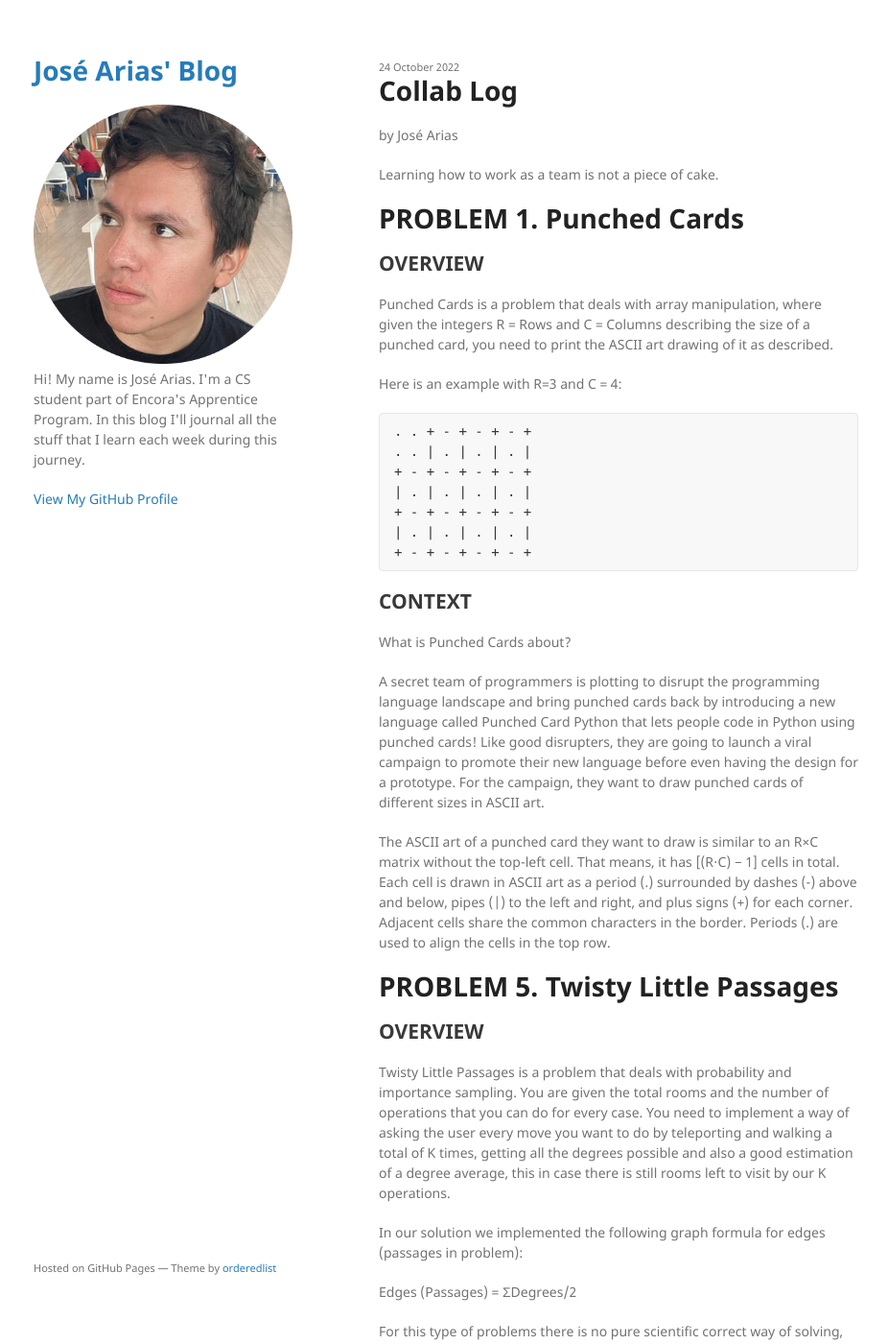
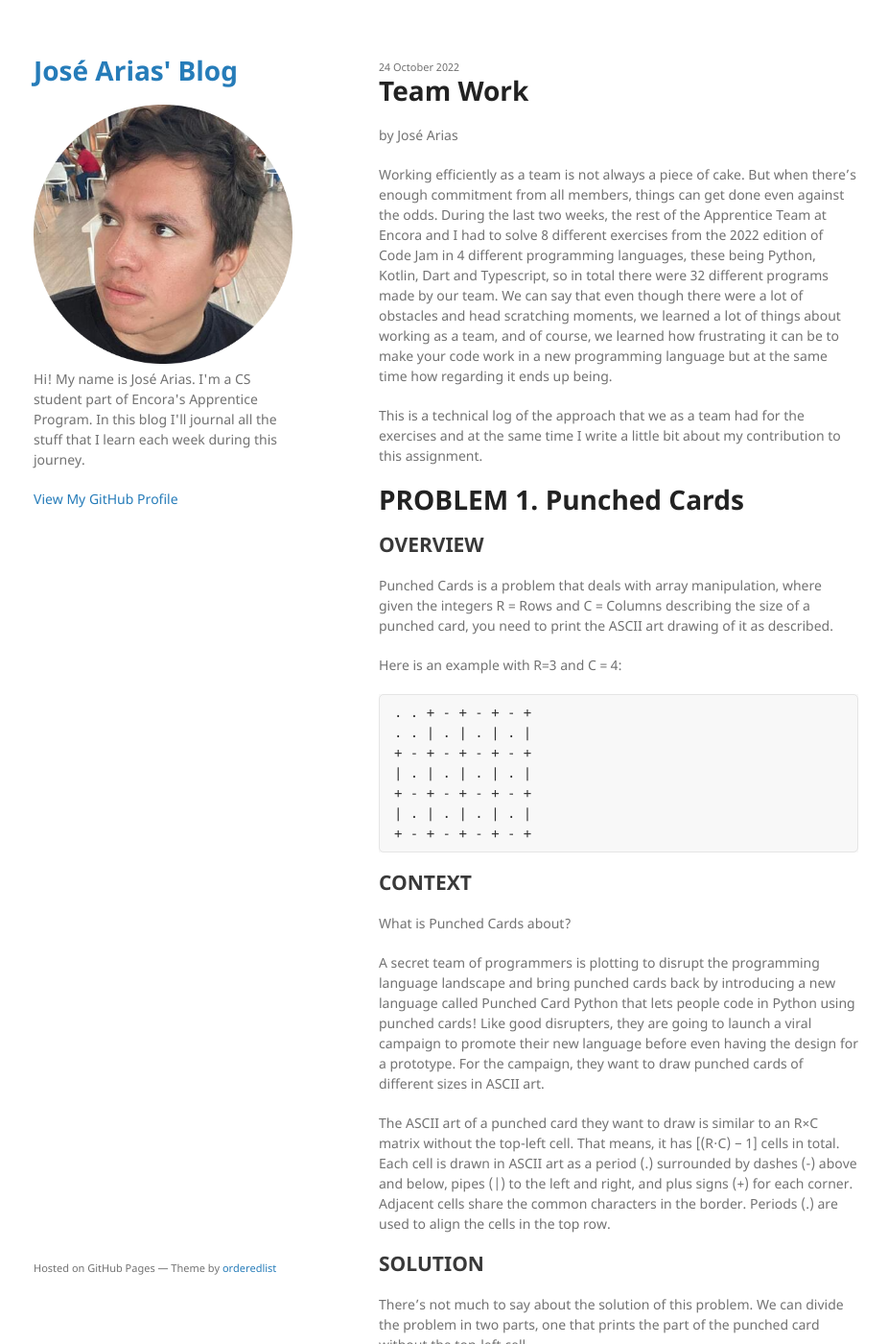
Before and after one commit to joseearias/joseearias.github.io, a Jekyll site: the page built from _posts/2022-10-23-collab-log.markdown, in a window 1280 px wide and 1400 px high. Shown: the whole window at 96% size, without its empty margins (175-1101 px from the left). Built offline with Jekyll 4.4.1, drawn with Linux system fonts in a browser that asks for light colours; some of the changed text lies outside the part shown.

Commit message:
Update 2022-10-23-collab-log.markdown

```diff
--- a/_posts/2022-10-23-collab-log.markdown
+++ b/_posts/2022-10-23-collab-log.markdown
@@ -1,10 +1,12 @@
 ---
 layout: post
-title:  "Collab Log"
+title:  "Team Work"
 date:   2022-10-23 19:39:15 -0500
 categories: jekyll update
 ---
-Learning how to work as a team is not a piece of cake.
+Working efficiently as a team is not always a piece of cake. But when there's enough commitment from all members, things can get done even against the odds. During the last two weeks, the rest of the Apprentice Team at Encora and I had to solve 8 different exercises from the 2022 edition of Code Jam in 4 different programming languages, these being Python, Kotlin, Dart and Typescript, so in total there were 32 different programs made by our team. We can say that even though there were a lot of obstacles and head scratching moments, we learned a lot of things about working as a team, and of course, we learned how frustrating it can be to make your code work in a new programming language but at the same time how regarding it ends up being.
+
+This is a technical log of the approach that we as a team had for the exercises and at the same time I write a little bit about my contribution to this assignment.
 
 # PROBLEM 1. Punched Cards
 
@@ -32,6 +34,10 @@ A secret team of programmers is plotting to disrupt the programming language lan
 
 The ASCII art of a punched card they want to draw is similar to an R×C matrix without the top-left cell. That means, it has [(R⋅C) − 1] cells in total. Each cell is drawn in ASCII art as a period (.) surrounded by dashes (-) above and below, pipes (\|) to the left and right, and plus signs (+) for each corner. Adjacent cells share the common characters in the border. Periods (.) are used to align the cells in the top row.
 
+## SOLUTION
+
+There's not much to say about the solution of this problem. We can divide the problem in two parts, one that prints the part of the punched card without the top-left cell.
+
 # PROBLEM 5. Twisty Little Passages
 
 ## OVERVIEW
```
